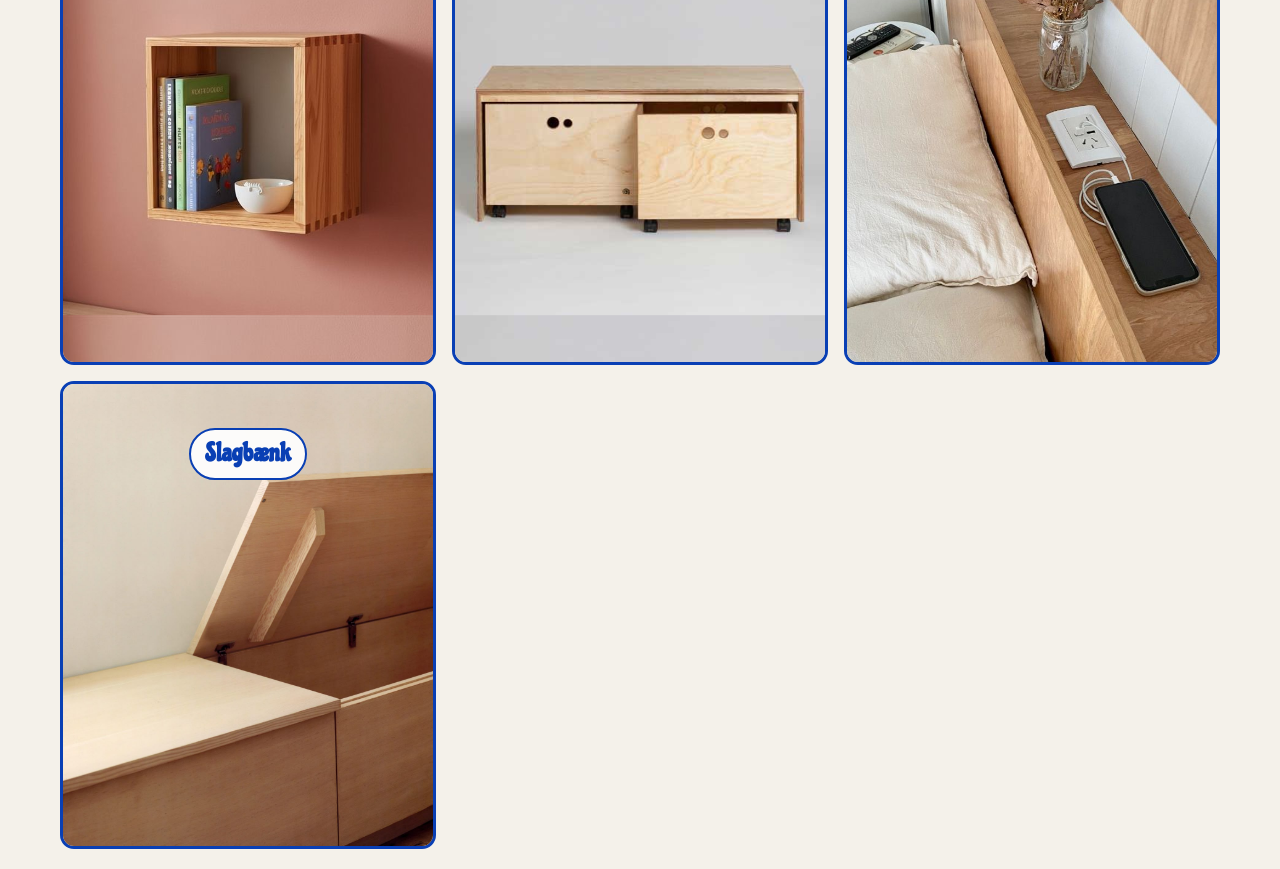
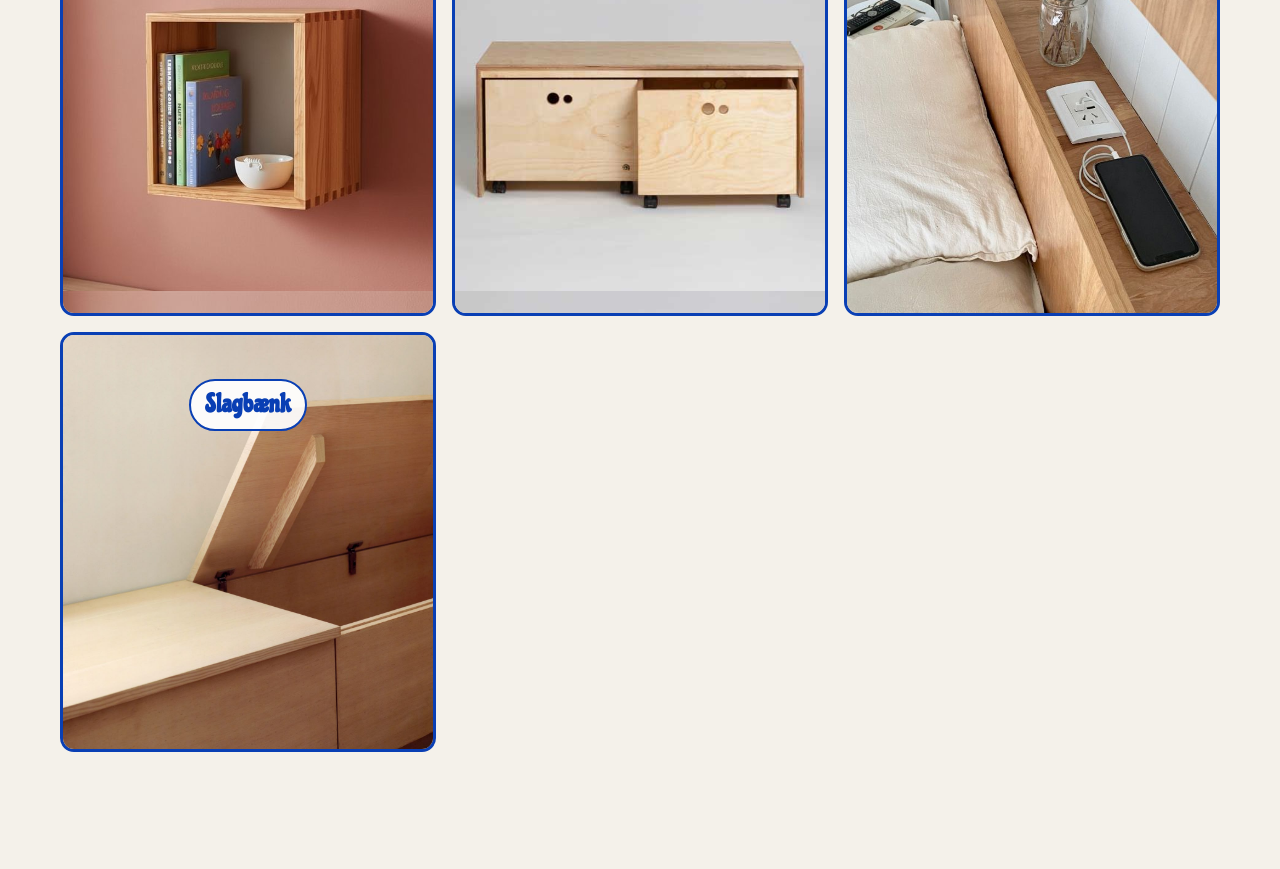
Before and after one commit to fredeschmidt/byg-nemt-selv, a website: page index.html in a window 1280 px wide. Shown: the part 526-1395 px from the top of the page. After the commit the page ends 1298 px from the top, so only its background shows below. Drawn offline with Linux system fonts and the light colour scheme.

Commit message:
card sizes fixed

```diff
--- a/components/category-grid/category-grid.scss
+++ b/components/category-grid/category-grid.scss
@@ -13,27 +13,28 @@
   margin: 0;
   padding: 0;
   list-style: none;
-  min-height: calc(100vh - var(--header-height));
   display: grid;
   grid-template-columns: 1fr;
-  grid-template-rows: repeat(3, minmax(0, 1fr));
+  grid-auto-rows: 320px;
   gap: 16px;
 
   @media (min-width: 1001px) {
     grid-template-columns: repeat(3, minmax(0, 1fr));
-    grid-template-rows: none;
+    grid-auto-rows: 420px;
   }
 }
 
 .category-grid__item {
   display: flex;
-  min-height: 200px;
+  height: 100%;
   border: 3px solid var(--color-text-primary);
   border-radius: 14px;
   overflow: hidden;
 
   .category-card {
     flex: 1;
+    height: 100%;
+    aspect-ratio: auto;
   }
 }
 
```
Also changed, not shown: styles/global.css, 1 other file.
